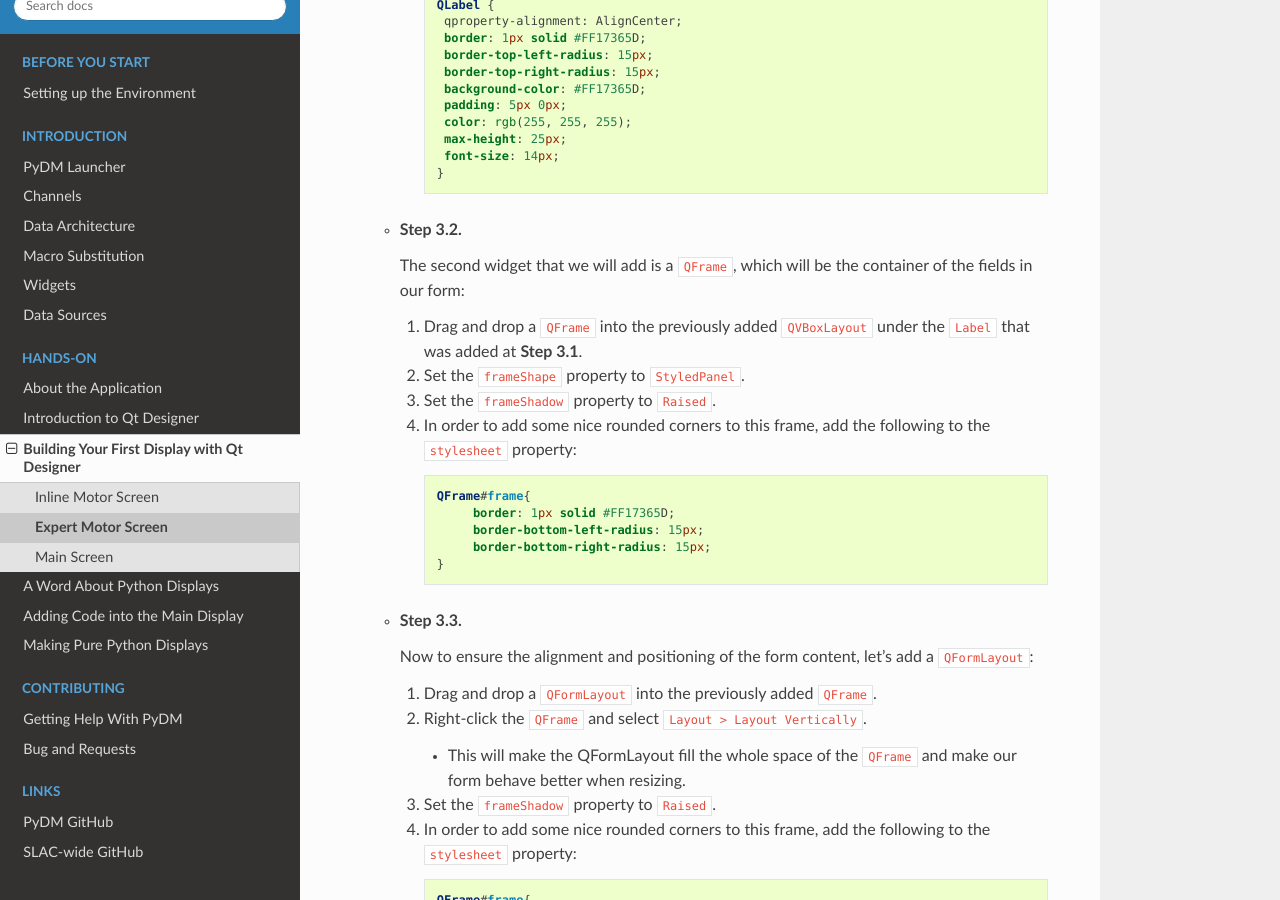
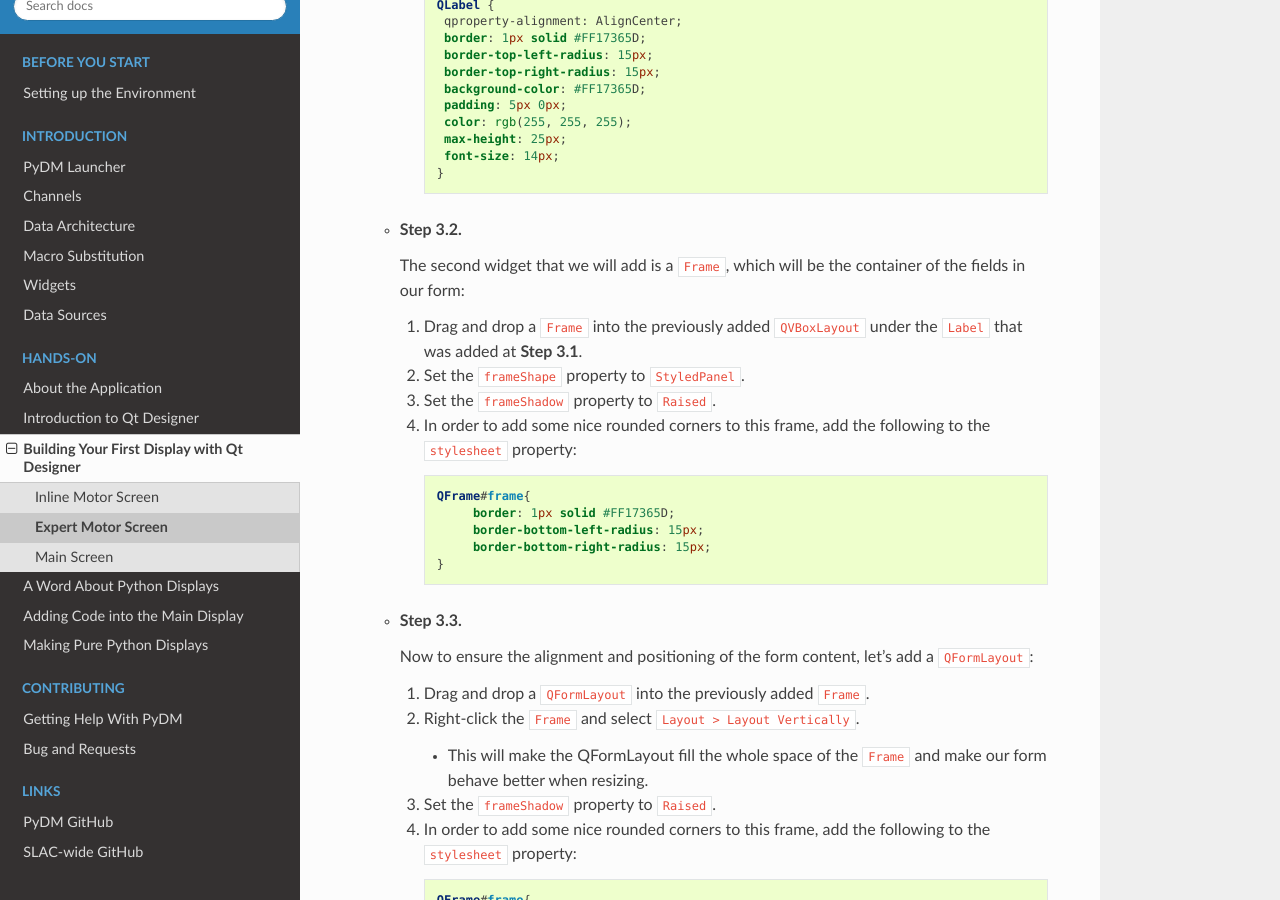
Before and after one commit to slaclab/pydm-tutorial, a Sphinx documentation site: the page built from docs/source/action/designer_expert.rst, in a window 1280 px wide and 900 px high, scrolled down 2413 px. Built offline with Sphinx 7.4.7 and the Read the Docs theme 2.0.0, drawn with Linux system fonts in a browser that asks for light colours.

Commit message:
DOC:Replace QFrame designer references with Frame
Replace all class references with widget names in search.

```diff
--- a/docs/source/action/designer_expert.rst
+++ b/docs/source/action/designer_expert.rst
@@ -93,10 +93,10 @@ The finished result will look like this:
 
   * **Step 3.2.**
 
-    The second widget that we will add is a ``QFrame``, which will be the container
+    The second widget that we will add is a ``Frame``, which will be the container
     of the fields in our form:
 
-    #. Drag and drop a ``QFrame`` into the previously added ``QVBoxLayout`` under
+    #. Drag and drop a ``Frame`` into the previously added ``QVBoxLayout`` under
        the ``Label`` that was added at **Step 3.1**.
     #. Set the ``frameShape`` property to ``StyledPanel``.
     #. Set the ``frameShadow`` property to ``Raised``.
@@ -116,10 +116,10 @@ The finished result will look like this:
     Now to ensure the alignment and positioning of the form content, let's add a
     ``QFormLayout``:
 
-    #. Drag and drop a ``QFormLayout`` into the previously added ``QFrame``.
-    #. Right-click the ``QFrame`` and select ``Layout > Layout Vertically``.
+    #. Drag and drop a ``QFormLayout`` into the previously added ``Frame``.
+    #. Right-click the ``Frame`` and select ``Layout > Layout Vertically``.
 
-       - This will make the QFormLayout fill the whole space of the ``QFrame``
+       - This will make the QFormLayout fill the whole space of the ``Frame``
          and make our form behave better when resizing.
 
     #. Set the ``frameShadow`` property to ``Raised``.
```
